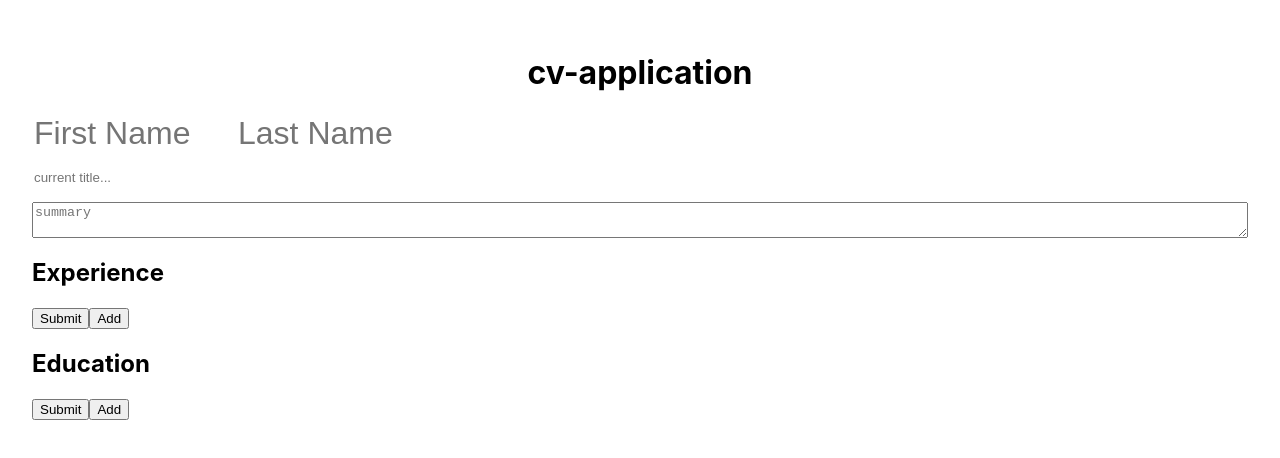
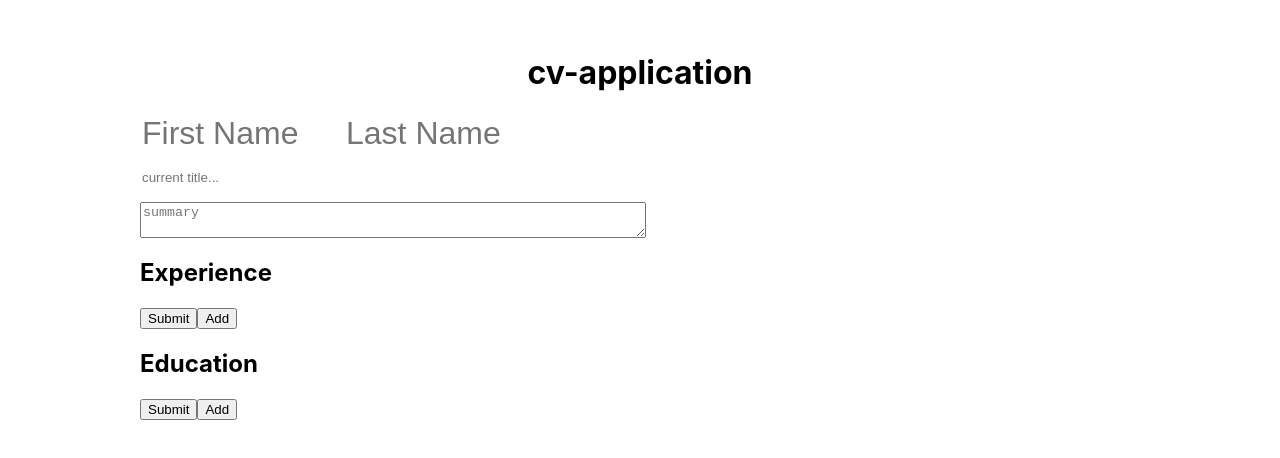
Before and after one commit to hspark220/cv-project, a React (Create React App) app: page / in a window 1280 px wide. Shown: the top 458 px of the page. Built offline with nearby package versions, Linux system fonts and the light colour scheme.

Commit message:
Fix layout

```diff
--- a/src/App.js
+++ b/src/App.js
@@ -31,7 +31,7 @@ class App extends Component {
         id: uniqid,
       },
       educations: [],
-      extra: {},
+      skills: [],
       info: {}
     }
   }
--- a/src/components/Education.js
+++ b/src/components/Education.js
@@ -1,4 +1,5 @@
 import React, { Component } from 'react';
+import '../styles/Education.css';
 
 class Education extends Component {
     constructor(props) {
--- a/src/styles/App.css
+++ b/src/styles/App.css
@@ -1,8 +1,15 @@
 .App {
     padding: 2rem;
+    display: flex;
+    flex-direction: column;
+    align-items: center;
 }
 
 .title {
     display: flex;
     justify-content: center;
 }
+
+form {
+    width: 1000px;
+}
--- /dev/null
+++ b/src/styles/Education.css
@@ -0,0 +1,23 @@
+.education {
+    display: grid;
+    grid-template: 2rem 2rem / 100px 400px;
+    grid-template-areas:
+    "startDate university"
+    "endDate degree"
+}
+
+.education .startDate {
+    grid-area: startDate;
+}
+
+.education .endDate {
+    grid-area: endDate;
+}
+
+.university {
+    grid-area: university;
+}
+
+.degree {
+    grid-area: degree;
+}
--- a/src/styles/Experience.css
+++ b/src/styles/Experience.css
@@ -1,6 +1,6 @@
 .experience {
     display: grid;
-    grid-template: 2rem 2rem 1fr / 200px 1fr;
+    grid-template: 2rem 2rem 1fr / 100px 400px;
     grid-template-areas:
     "date title"
     "date company"
--- a/src/styles/Header.css
+++ b/src/styles/Header.css
@@ -21,3 +21,7 @@
     border: none;
     outline: none;
 }
+
+.summary {
+    width: 500px;
+}
```
